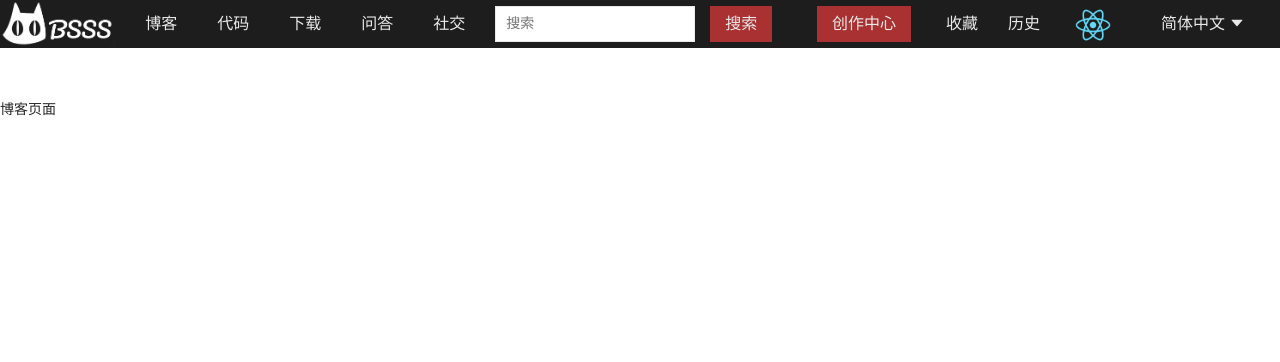
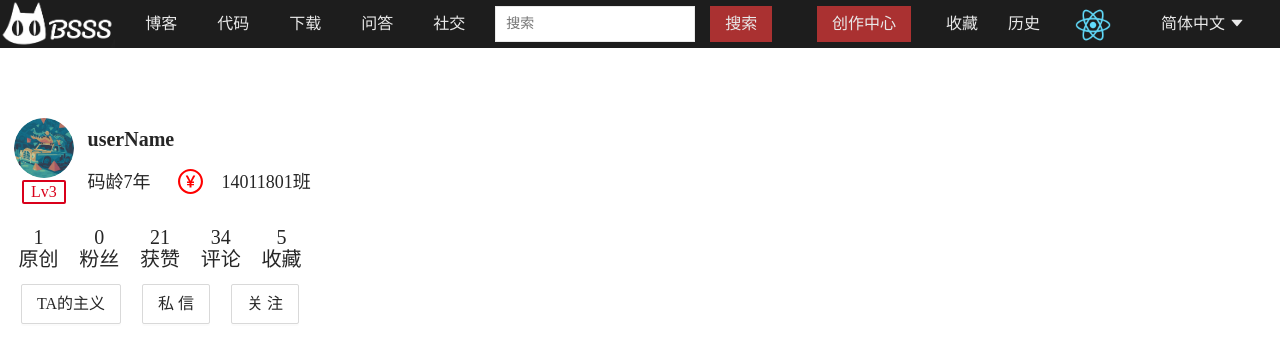
Before and after one commit to NWPU-BSSS/front-end, a React (Create React App) app: page /blog in a window 1280 px wide. Shown: the top 362 px of the page. Built offline with nearby package versions, Linux system fonts and the light colour scheme.

Commit message:
【feat】增加博客浏览界面中user信息组件

```diff
--- /dev/null
+++ b/src/components/blogpage-components/BlogPageLeft.css
@@ -0,0 +1,18 @@
+.info-list {
+    height: 100%;
+    display: flex;
+    padding: 8px;
+    margin-top: 10px;
+}
+
+.info-list li {
+    flex-grow: 1;
+}
+
+.info-content {
+    text-align: center;
+    width: 100%;
+    height: 50%;
+    line-height: 30px;
+    font-size: 20px;
+}
--- a/src/components/blogpage-components/BlogPageLeft.js
+++ b/src/components/blogpage-components/BlogPageLeft.js
@@ -1,10 +1,144 @@
 import React, { Component } from 'react'
+import { Avatar, Button, Tag } from 'antd'
+import { PayCircleOutlined } from '@ant-design/icons'
+import avatar from '../../assets/temporary/u508.png'
+import './BlogPageLeft.css'
 
 export class BlogPageLeft extends Component {
 
   render () {
     return (
-      <div>博客页面左侧</div>
+      <div style={{
+        width: '320px',
+        padding: '20px 0px',
+      }}>
+        <div style={{
+          width: '100%',
+          height: '86px',
+          display: 'flex',
+          flexDirection: 'row',
+        }}>
+          <div style={{
+            height: '100%',
+            flexGrow: 1,
+            display: 'flex',
+            flexDirection: 'column',
+            alignItems: 'center',
+            justifyContent: 'space-between',
+          }}>
+            <Avatar size={60}
+                    src={avatar}
+            />
+            <Tag style={{
+              backgroundColor: 'white',
+              border: '2px #D9001B solid',
+              color: '#D9001B',
+              fontSize: '16px',
+              margin: 0,
+            }}>Lv3</Tag>
+          </div>
+          <div style={{
+            height: '100%',
+            flexGrow: 2,
+          }}>
+            <div style={{
+              height: '50%',
+              fontSize: '20px',
+              fontWeight: '700',
+              lineHeight: '43px',
+            }}>
+              userName
+            </div>
+            <div style={{
+              height: '50%',
+              display: 'flex',
+              flexDirection: 'row',
+              lineHeight: '43px',
+            }}>
+              <div style={{
+                fontSize: '18px',
+                flexGrow: 1,
+              }}>
+                码龄7年
+              </div>
+              <PayCircleOutlined style={{
+                flexGrow: 1,
+                fontSize: '25px',
+                color: 'red',
+                display: 'block',
+                paddingTop: '8px',
+              }}/>
+              <div style={{
+                textAlign: 'center',
+                fontSize: '18px',
+                flexGrow: 1,
+              }}>
+                14011801班
+              </div>
+            </div>
+          </div>
+        </div>
+
+        <div style={{
+          width: '100%',
+          height: '60px',
+        }}>
+          <ul className={'info-list'}>
+            <li>
+              <div className={'info-content'}>
+                1
+              </div>
+              <div className={'info-content'}>
+                原创
+              </div>
+            </li>
+            <li>
+              <div className={'info-content'}>
+                0
+              </div>
+              <div className={'info-content'}>
+                粉丝
+              </div>
+            </li>
+            <li>
+              <div className={'info-content'}>
+                21
+              </div>
+              <div className={'info-content'}>
+                获赞
+              </div>
+            </li>
+            <li>
+              <div className={'info-content'}>
+                34
+              </div>
+              <div className={'info-content'}>
+                评论
+              </div>
+            </li>
+            <li>
+              <div className={'info-content'}>
+                5
+              </div>
+              <div className={'info-content'}>
+                收藏
+              </div>
+            </li>
+          </ul>
+        </div>
+
+        <div style={{
+          marginTop: '10px',
+          width: '100%',
+          display: 'flex',
+          flexDirection: 'row',
+          justifyContent: 'space-evenly',
+        }}>
+          <Button size={'large'}>TA的主义</Button>
+          <Button size={'large'}>私信</Button>
+          <Button size={'large'}>关注</Button>
+        </div>
+      </div>
     )
   }
 }
--- a/src/pages/BlogPage.js
+++ b/src/pages/BlogPage.js
@@ -1,10 +1,11 @@
 import React, { Component } from 'react'
+import { BlogPageLeft } from '../components/blogpage-components/BlogPageLeft'
 
 export class BlogPage extends Component {
 
   render () {
     return (
-      <h1>博客页面</h1>
+        <BlogPageLeft/>
     )
   }
 }
```
Also changed, not shown: src/assets/temporary/u508.png (added).
